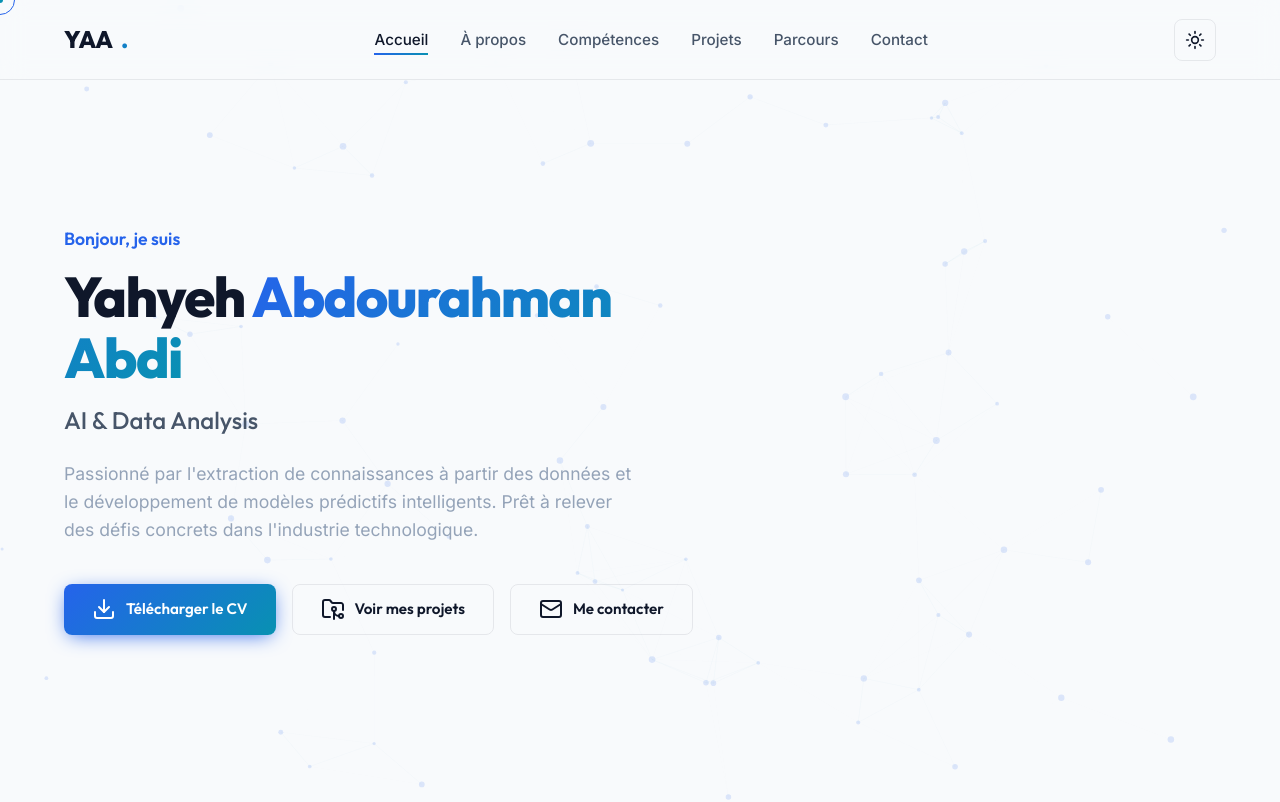
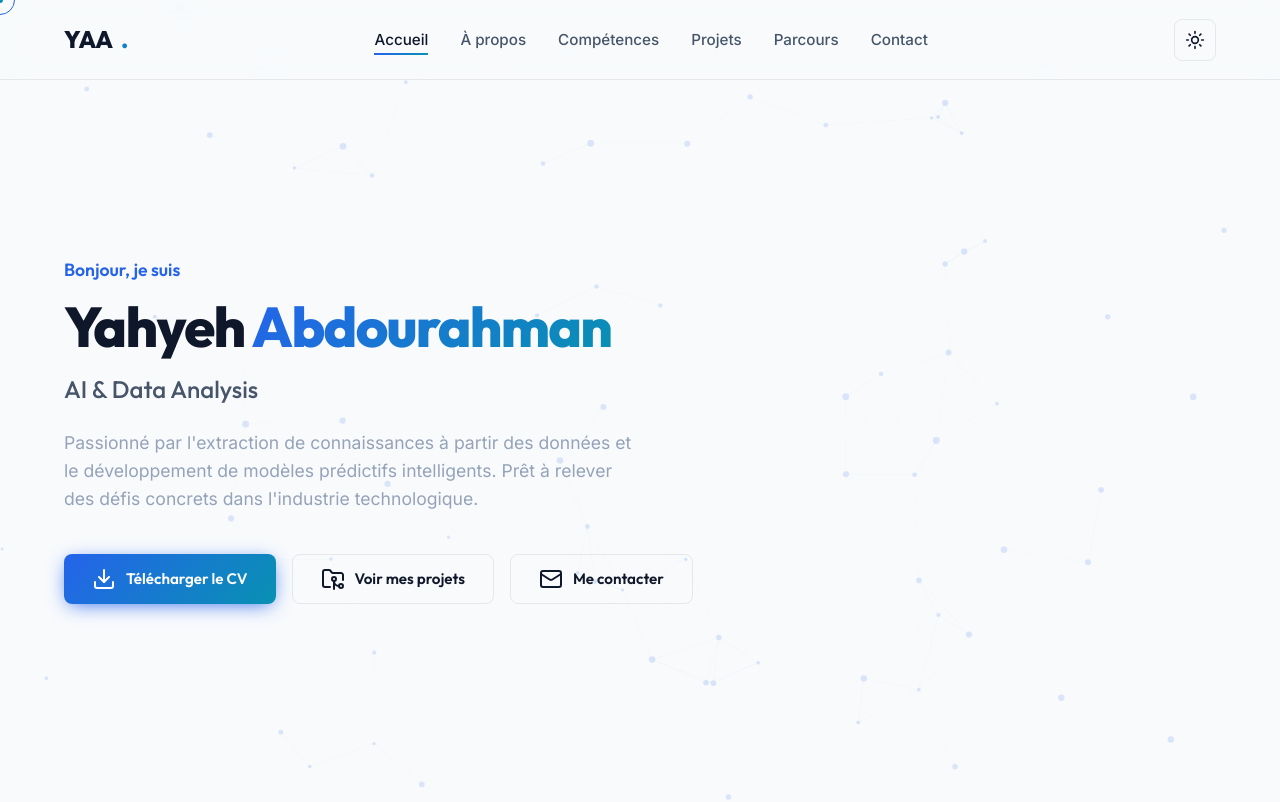
Before and after one commit to yahyenanti22/MyPortofilio, a plain HTML site: page index.html in a window 1280 px wide. Shown: the top 802 px of the page. Drawn offline with nearby package versions, Linux system fonts and the light colour scheme.

Commit message:
supprime abdi

```diff
--- a/index.html
+++ b/index.html
@@ -88,7 +88,7 @@
     <section id="hero">
         <div class="hero-content animate-on-scroll">
             <span class="hero-pretitle">Bonjour, je suis</span>
-            <h1 class="hero-name">Yahyeh <span>Abdourahman Abdi</span></h1>
+            <h1 class="hero-name">Yahyeh <span>Abdourahman </span></h1>
             <h2 class="hero-title">AI & Data Analysis</h2>
             <p class="hero-desc">
                 Passionné par l'extraction de connaissances à partir des données et le développement de modèles prédictifs intelligents. Prêt à relever des défis concrets dans l'industrie technologique.
```
